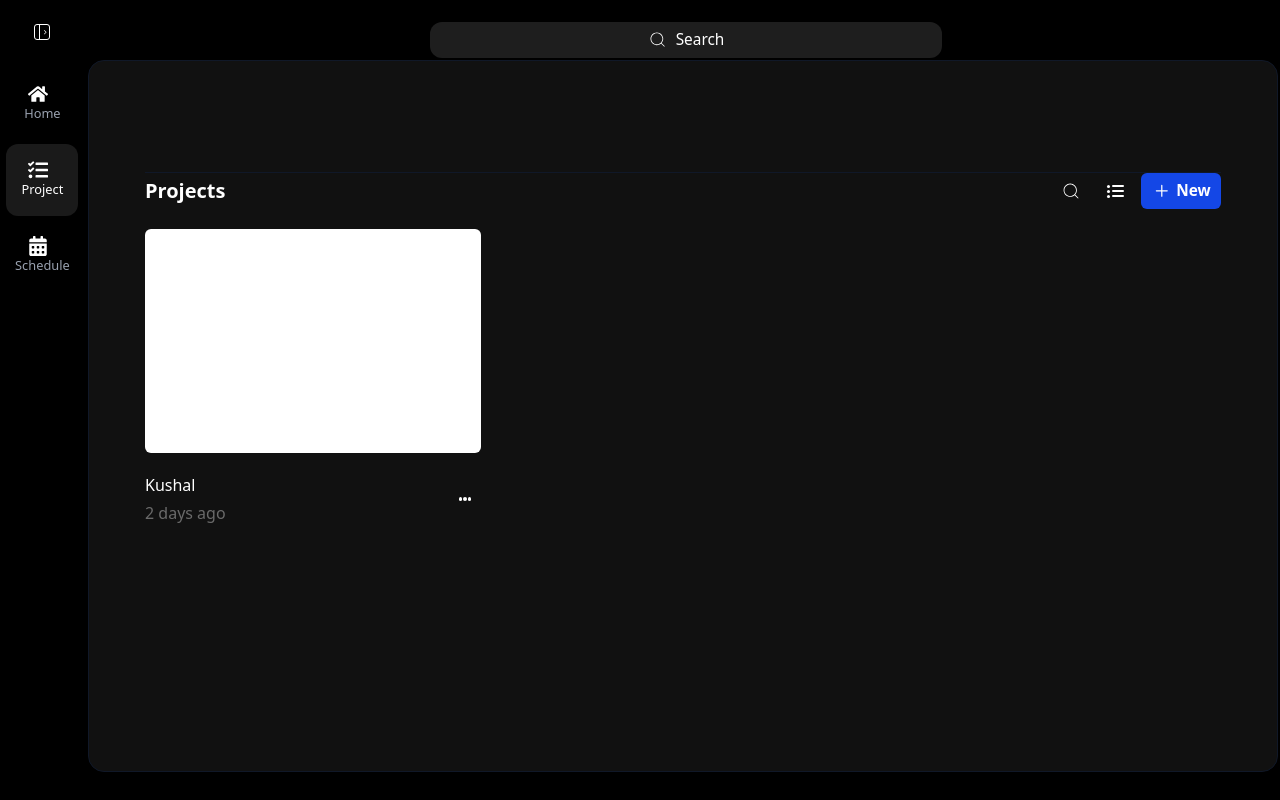
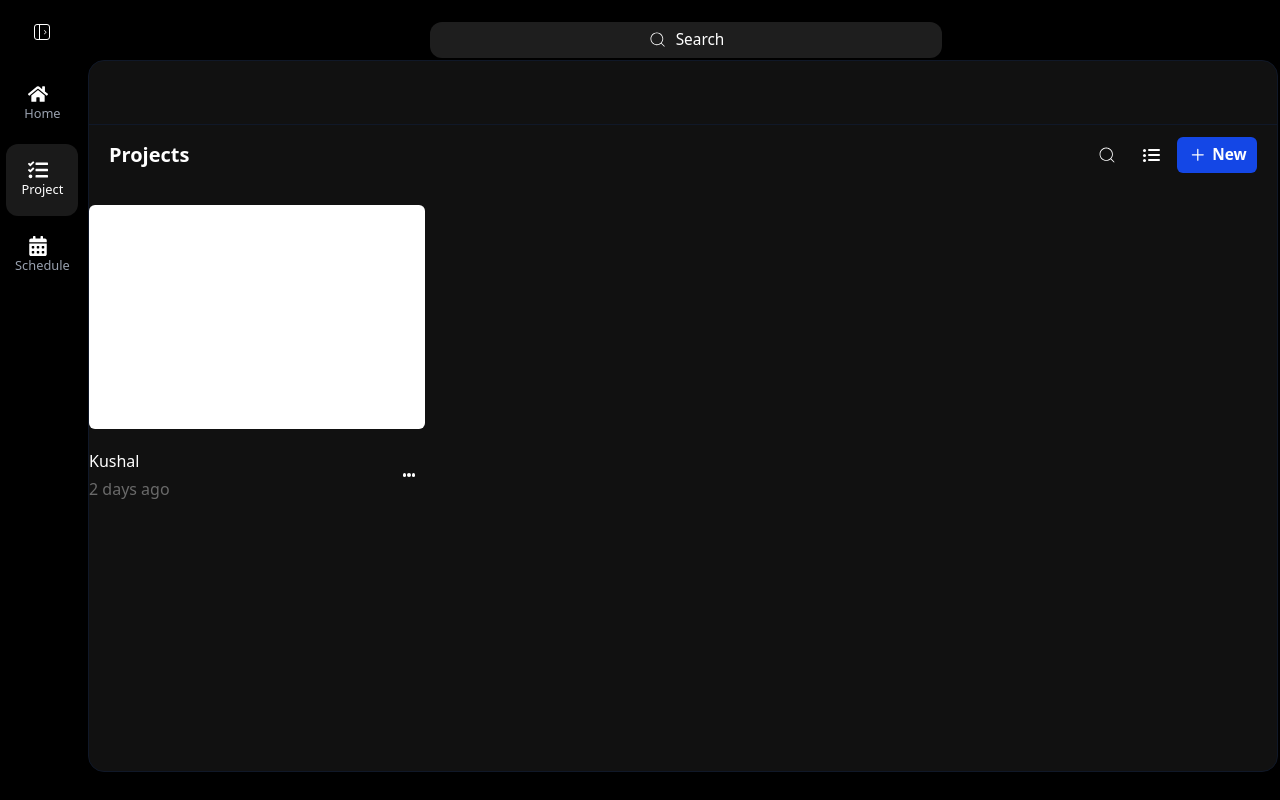
Before and after one commit to Godboyg/RiverSider-Clone, a Next.js app in the folder client/: page /dashboard/projects in a window 1280 px wide. Built offline with nearby package versions, Linux system fonts and the light colour scheme.

Commit message:
Update page.jsx

```diff
--- a/client/app/dashboard/projects/page.jsx
+++ b/client/app/dashboard/projects/page.jsx
@@ -50,9 +50,9 @@ function page() {
   return (
     <div className={`absolute overflow-auto sm:overflow-auto md:overflow-hidden xl:top-15 xl:left-22 2xl:left-25 lg:top-15 lg:left-20 md:top-17 md:left-0 md:w-full md:h-[89vh] sm:top-17 sm:left-0 sm:w-full sm:h-[89vh] h-[89vh] w-full top-17 left-0 border-gray-900 border-1 rounded-2xl xl:h-[89dvh] lg:h-[91vh] 2xl:h-[92vh] bg-[#111111] text-white flex flex-col gap-5
     ${boolValue ? "xl:w-[81vw] lg:w-[78vw] 2xl:w-[81vw] md:w-full xl:left-65 2xl:left-74 lg:left-57 md:left-75" : "xl:w-[93vw] 2xl:w-[93vw] lg:w-[92vw]"}`}>
-      <div className="w-full h-full xl:py-12 xl:px-14 sm:py-3 sm:px-4 p-2 mt-5 md:mt-0">
+      <div className="w-full h-full">
         <div className="h-16 w-full border-b-gray-900 border-b-1"></div>
-      <div className="flex items-center justify-between">
+      <div className="flex items-center justify-between px-5 py-3">
         <h2 className='text-xl font-bold'>Projects</h2>
         <div className="flex items-center justify-center gap-2">
           <div className={`transition ease-in duration-100 flex hover:cursor-pointer items-center
```
